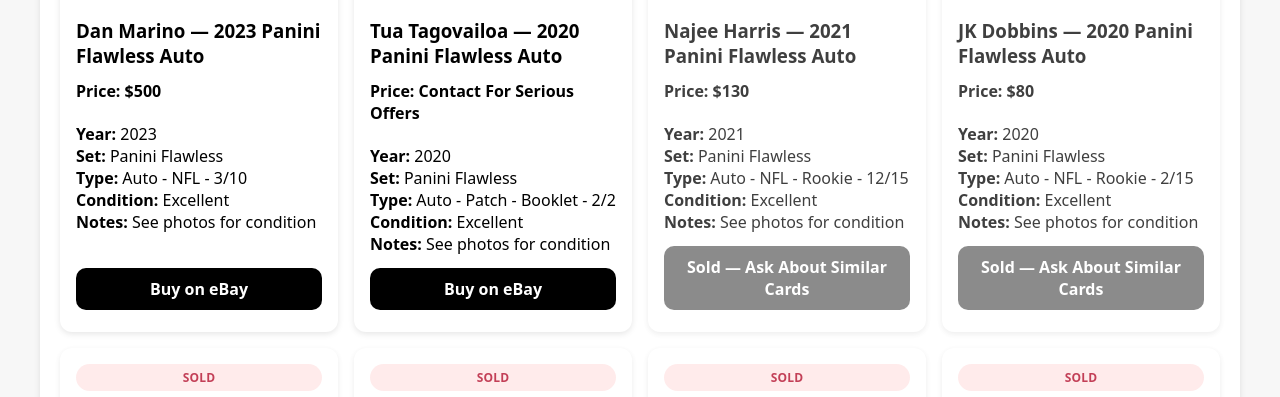
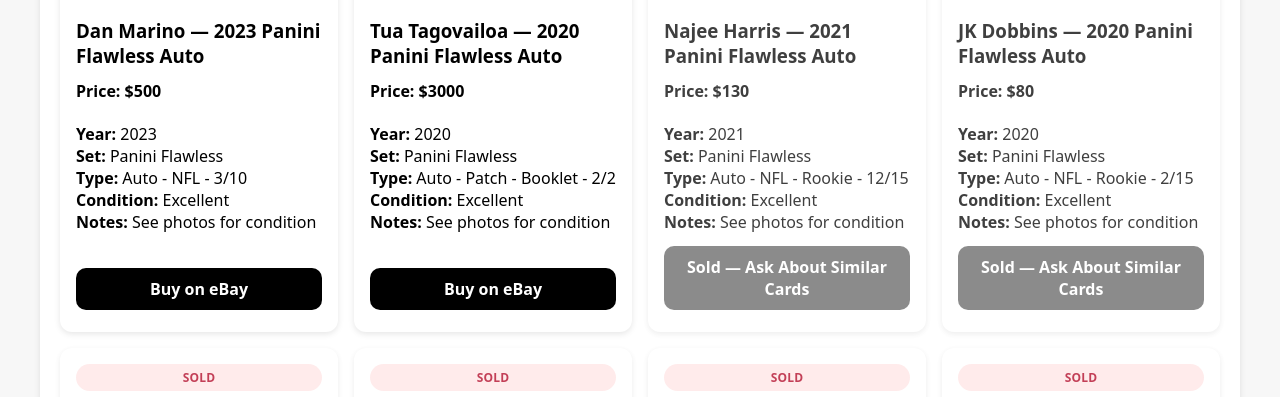
Before and after one commit to Daemek111/superninjamonkeys.com, a Jekyll site: the page shop.html, which Jekyll copies as it is, in a window 1280 px wide and 900 px high, scrolled down 842 px, cut to the strip 180-577 px from the top of the window. Built offline with Jekyll 4.4.1, drawn with Linux system fonts in a browser that asks for light colours.

Commit message:
Update shop.html

```diff
--- a/shop.html
+++ b/shop.html
@@ -87,7 +87,7 @@
   </div>
 
   <h3>Tua Tagovailoa — 2020 Panini Flawless Auto</h3>
-  <p class="price"><b>Price:</b> Contact For Serious Offers</p>
+  <p class="price"><b>Price:</b> $3000</p>
 
   <!-- Listing Details -->
   <ul class="details">
```
